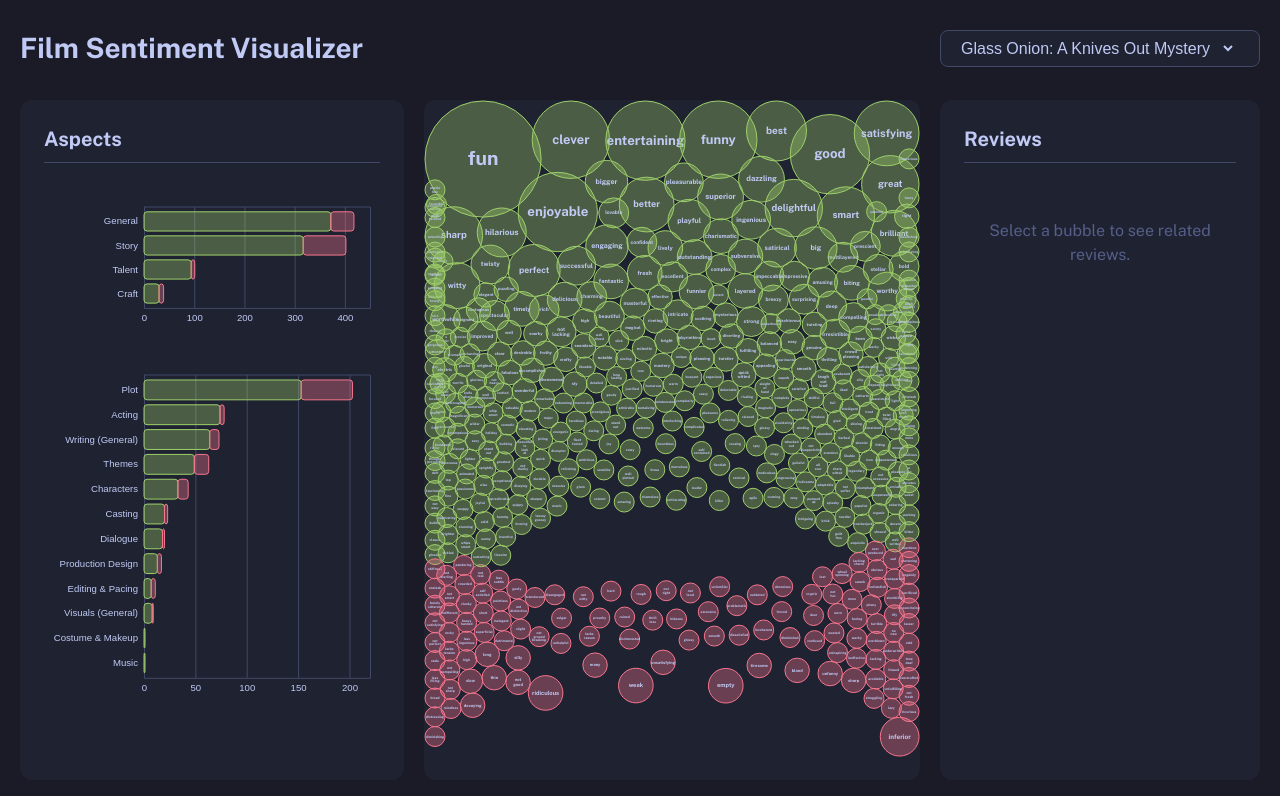
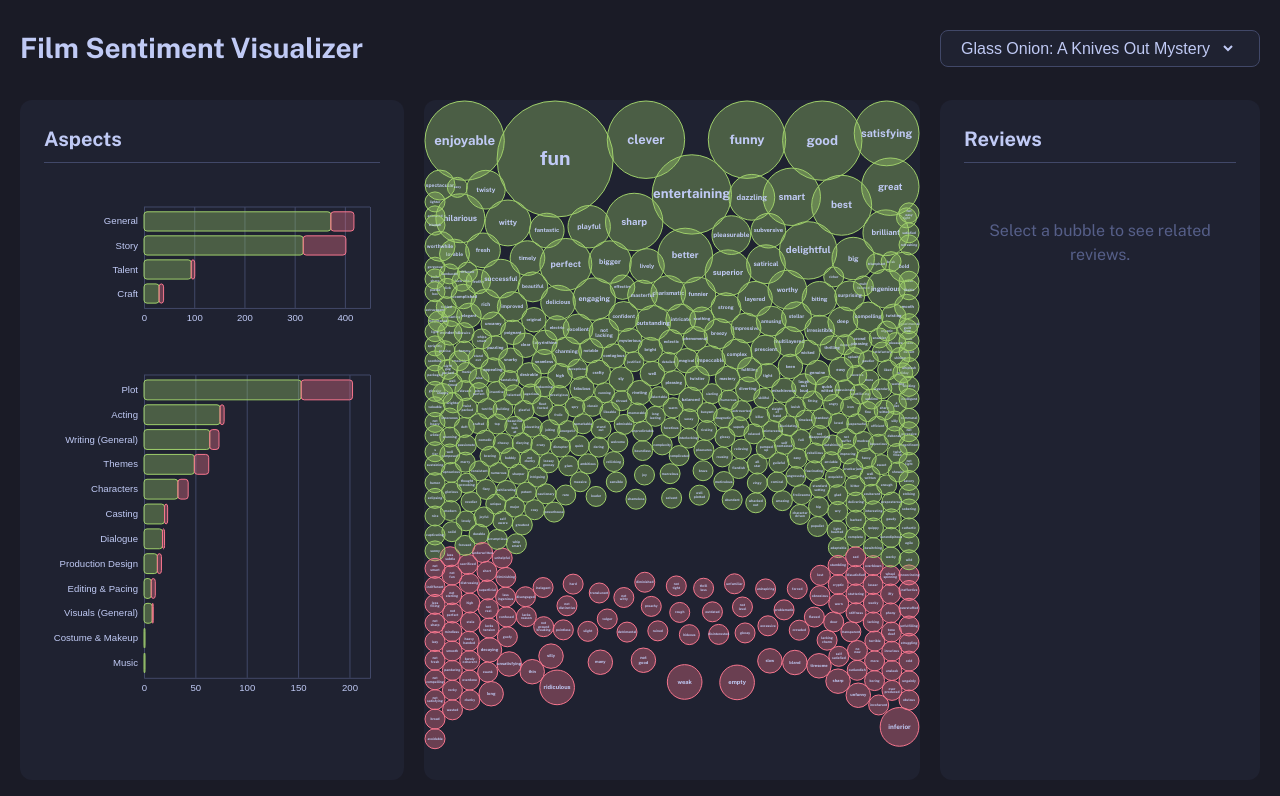
Before and after one commit to wjeff9/movie-sentiment-visualizer, a React (Vite) app in the folder frontend/: page / in a window 1280 px wide. Shown: the top 796 px of the page. Built offline with nearby package versions, Linux system fonts and the light colour scheme.

Commit message:
stop sim to reduce tooltip lag

```diff
--- a/frontend/src/components/BubbleChart.jsx
+++ b/frontend/src/components/BubbleChart.jsx
@@ -62,8 +62,8 @@ export default function BubbleChart({ data, colors, selectedBubble = null, onSel
                 setBubbles([...nodes]);
             })
             .alpha(1)  // Initial heat
-            .alphaDecay(0.03)  // Cool down
-            .alphaTarget(0.01);
+            .alphaDecay(0.025)  // Cool down
+            .alphaTarget(0);
 
         return () => simulation.stop(); // Cleanup: stop simulation when component unmounts or data changes
     }, [nodeData, width, height]);
```
